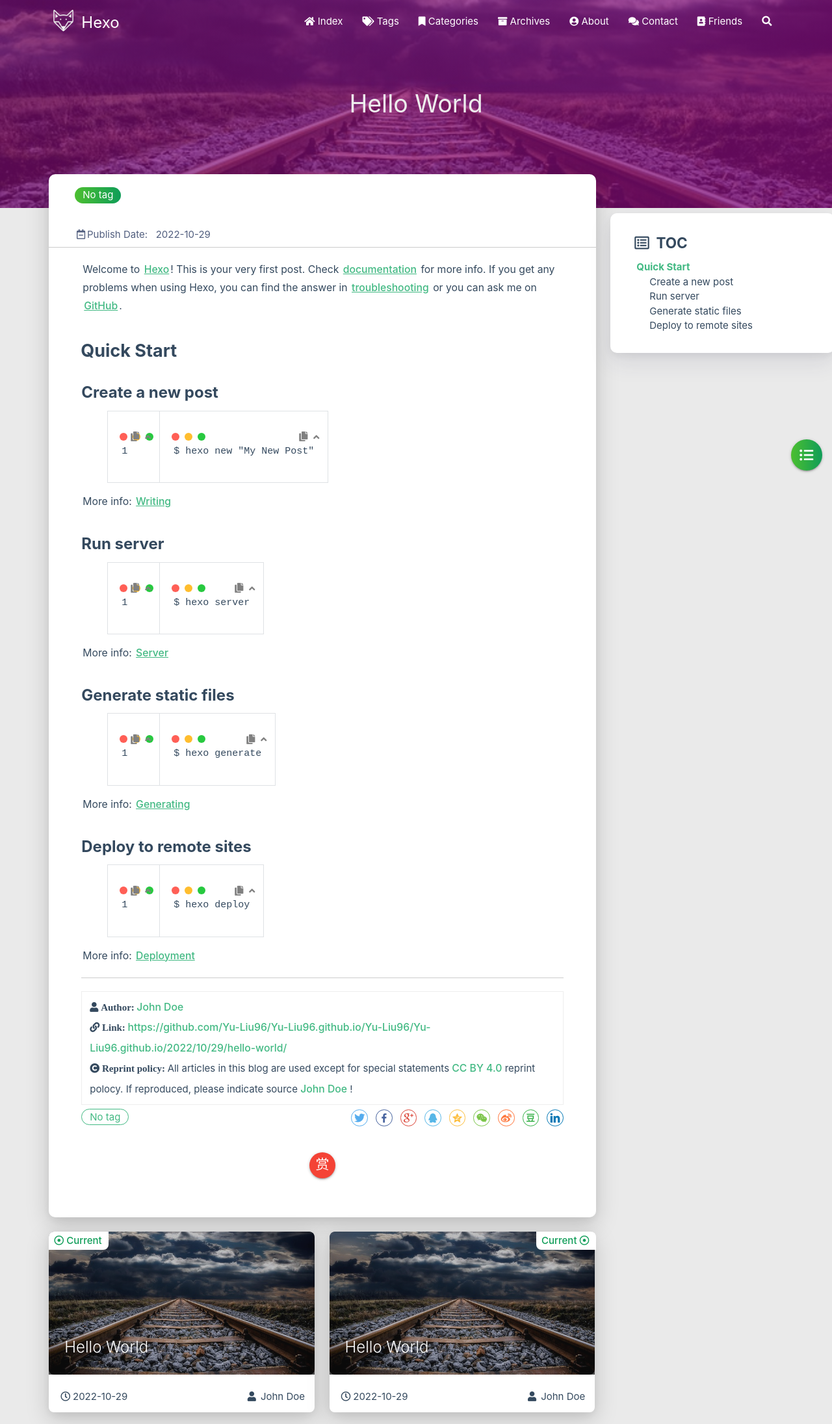
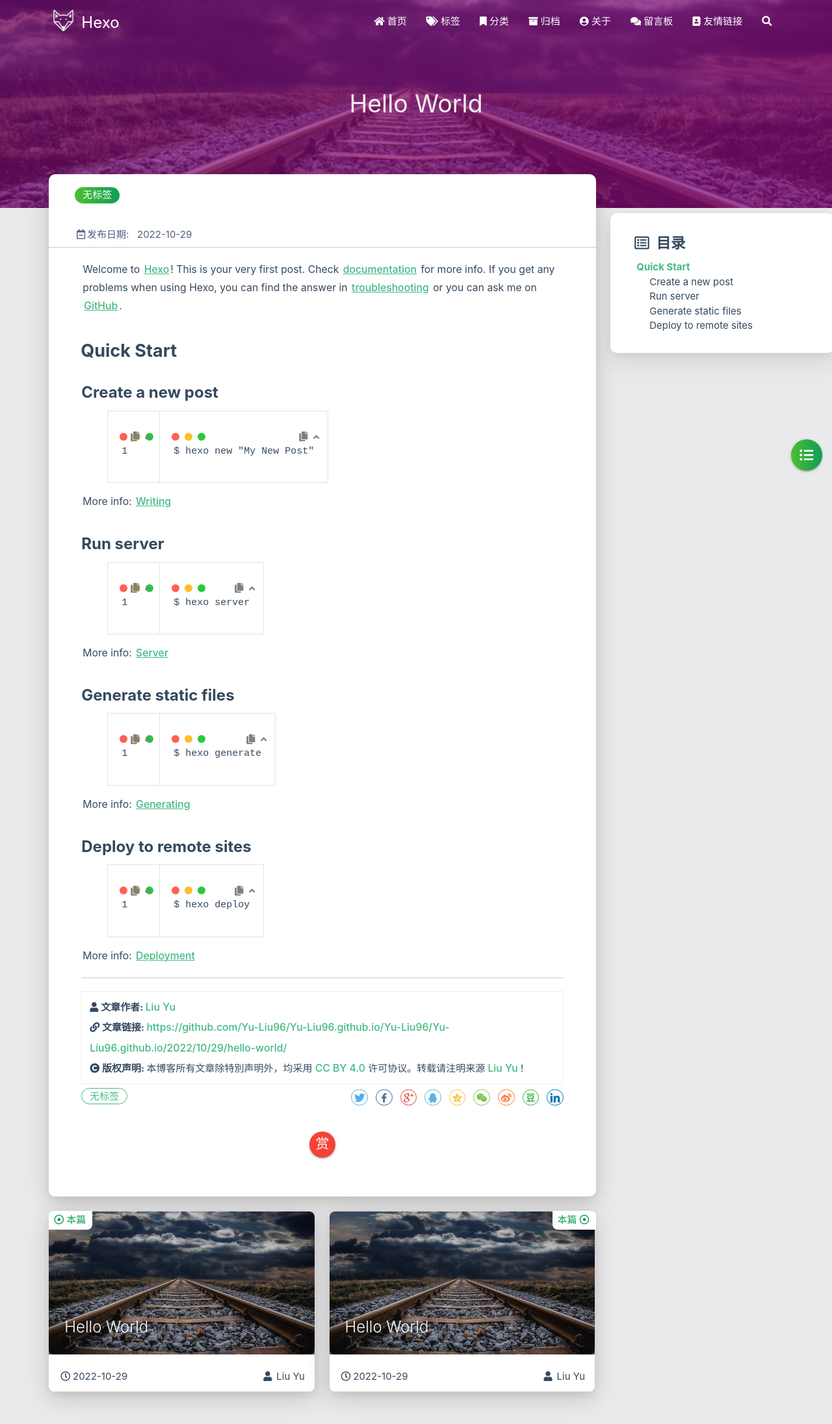
Before and after one commit to Yu-Liu96/Yu-Liu96.github.io, a plain HTML site: page 2022/10/29/hello-world/index.html in a window 1280 px wide. Shown: the top 2191 px of the page at 65% size. Drawn offline with Linux system fonts and the light colour scheme; some packages are replaced by stand-ins of ours; files that its build step writes are made by us from their sources; no server answers; a script that the page names is missing; files whose address does not match are found by name.

Commit message:
Site updated: 2022-10-29 18:37:09

```diff
--- a/2022/10/29/hello-world/index.html
+++ b/2022/10/29/hello-world/index.html
@@ -1,5 +1,5 @@
 <!DOCTYPE HTML>
-<html lang="en">
+<html lang="zh-CN">
 
 
 <head>
@@ -57,7 +57,7 @@
 
       <i class="fas fa-home" style="zoom: 0.6;"></i>
 
-      <span>Index</span>
+      <span>首页</span>
     </a>
 
   </li>
@@ -68,7 +68,7 @@
 
       <i class="fas fa-tags" style="zoom: 0.6;"></i>
 
-      <span>Tags</span>
+      <span>标签</span>
     </a>
 
   </li>
@@ -79,7 +79,7 @@
 
       <i class="fas fa-bookmark" style="zoom: 0.6;"></i>
 
-      <span>Categories</span>
+      <span>分类</span>
     </a>
 
   </li>
@@ -90,7 +90,7 @@
 
       <i class="fas fa-archive" style="zoom: 0.6;"></i>
 
-      <span>Archives</span>
+      <span>归档</span>
     </a>
 
   </li>
@@ -101,7 +101,7 @@
 
       <i class="fas fa-user-circle" style="zoom: 0.6;"></i>
 
-      <span>About</span>
+      <span>关于</span>
     </a>
 
   </li>
@@ -112,7 +112,7 @@
 
       <i class="fas fa-comments" style="zoom: 0.6;"></i>
 
-      <span>Contact</span>
+      <span>留言板</span>
     </a>
 
   </li>
@@ -123,14 +123,14 @@
 
       <i class="fas fa-address-book" style="zoom: 0.6;"></i>
 
-      <span>Friends</span>
+      <span>友情链接</span>
     </a>
 
   </li>
 
   <li>
     <a href="#searchModal" class="modal-trigger waves-effect waves-light">
-      <i id="searchIcon" class="fas fa-search" title="Search" style="zoom: 0.85;"></i>
+      <i id="searchIcon" class="fas fa-search" title="搜索" style="zoom: 0.85;"></i>
     </a>
   </li>
 </ul>
@@ -160,7 +160,7 @@
 
 			    <i class="fa-fw fas fa-home"></i>
 
-			Index
+			首页
 		</a>
 
         </li>
@@ -171,7 +171,7 @@
 
 			    <i class="fa-fw fas fa-tags"></i>
 
-			Tags
+			标签
 		</a>
 
         </li>
@@ -182,7 +182,7 @@
 
 			    <i class="fa-fw fas fa-bookmark"></i>
 
-			Categories
+			分类
 		</a>
 
         </li>
@@ -193,7 +193,7 @@
 
 			    <i class="fa-fw fas fa-archive"></i>
 
-			Archives
+			归档
 		</a>
 
         </li>
@@ -204,7 +204,7 @@
 
 			    <i class="fa-fw fas fa-user-circle"></i>
 
-			About
+			关于
 		</a>
 
         </li>
@@ -215,7 +215,7 @@
 
 			    <i class="fa-fw fas fa-comments"></i>
 
-			Contact
+			留言板
 		</a>
 
         </li>
@@ -226,7 +226,7 @@
 
 			    <i class="fa-fw fas fa-address-book"></i>
 
-			Friends
+			友情链接
 		</a>
 
         </li>
@@ -430,7 +430,7 @@
                 <div class="col s7">
 
                           <div class="article-tag">
-                            <span class="chip bg-color">No tag</span>
+                            <span class="chip bg-color">无标签</span>
                           </div>
 
                 </div>
@@ -442,7 +442,7 @@
             <div class="post-info">
 
                 <div class="post-date info-break-policy">
-                    <i class="far fa-calendar-minus fa-fw"></i>Publish Date:&nbsp;&nbsp;
+                    <i class="far fa-calendar-minus fa-fw"></i>发布日期:&nbsp;&nbsp;
                     2022-10-29
                 </div>
 
@@ -489,17 +489,17 @@
             <div class="reprint__author">
                 <span class="reprint-meta" style="font-weight: bold;">
                     <i class="fas fa-user">
-                        Author:
+                        文章作者:
                     </i>
                 </span>
                 <span class="reprint-info">
-                    <a href="/Yu-Liu96/Yu-Liu96.github.io/about" rel="external nofollow noreferrer">John Doe</a>
+                    <a href="/Yu-Liu96/Yu-Liu96.github.io/about" rel="external nofollow noreferrer">Liu Yu</a>
                 </span>
             </div>
             <div class="reprint__type">
                 <span class="reprint-meta" style="font-weight: bold;">
                     <i class="fas fa-link">
-                        Link:
+                        文章链接:
                     </i>
                 </span>
                 <span class="reprint-info">
@@ -509,14 +509,14 @@
             <div class="reprint__notice">
                 <span class="reprint-meta" style="font-weight: bold;">
                     <i class="fas fa-copyright">
-                        Reprint policy:
+                        版权声明:
                     </i>
                 </span>
                 <span class="reprint-info">
-                    All articles in this blog are used except for special statements
+                    本博客所有文章除特別声明外，均采用
                     <a href="https://creativecommons.org/licenses/by/4.0/deed.zh" rel="external nofollow noreferrer" target="_blank">CC BY 4.0</a>
-                    reprint polocy. If reproduced, please indicate source
-                    <a href="/Yu-Liu96/Yu-Liu96.github.io/about" target="_blank">John Doe</a>
+                    许可协议。转载请注明来源
+                    <a href="/Yu-Liu96/Yu-Liu96.github.io/about" target="_blank">Liu Yu</a>
                     !
                 </span>
             </div>
@@ -525,7 +525,7 @@
 
     <script async defer>
       document.addEventListener("copy", function (e) {
-        let toastHTML = '<span>Copied successfully, please follow the reprint policy of this article</span><button class="btn-flat toast-action" onclick="navToReprintStatement()" style="font-size: smaller">more</a>';
+        let toastHTML = '<span>复制成功，请遵循本文的转载规则</span><button class="btn-flat toast-action" onclick="navToReprintStatement()" style="font-size: smaller">查看</a>';
         M.toast({html: toastHTML})
       });
 
@@ -540,7 +540,7 @@
                 <div class="post-meta__tag-list" style="display: inline-block;">
 
                         <div class="article-tag">
-                            <span class="chip bg-color">No tag</span>
+                            <span class="chip bg-color">无标签</span>
                         </div>
 
                 </div>
@@ -710,7 +710,7 @@
 
         <div class="article col s12 m6" data-aos="fade-up" data-aos="fade-up">
             <div class="article-badge left-badge text-color">
-                <i class="far fa-dot-circle"></i>&nbsp;Current
+                <i class="far fa-dot-circle"></i>&nbsp;本篇
             </div>
             <div class="card">
                 <a href="/Yu-Liu96/Yu-Liu96.github.io/2022/10/29/hello-world/">
@@ -735,7 +735,7 @@
                         <span class="publish-author">
 
                             <i class="fas fa-user fa-fw"></i>
-                            John Doe
+                            Liu Yu
 
                         </span>
                     </div>
@@ -748,7 +748,7 @@
 
         <div class="article col s12 m6" data-aos="fade-up">
             <div class="article-badge right-badge text-color">
-                Current&nbsp;<i class="far fa-dot-circle"></i>
+                本篇&nbsp;<i class="far fa-dot-circle"></i>
             </div>
             <div class="card">
                 <a href="/Yu-Liu96/Yu-Liu96.github.io/2022/10/29/hello-world/">
@@ -773,7 +773,7 @@
                         <span class="publish-author">
 
                             <i class="fas fa-user fa-fw"></i>
-                            John Doe
+                            Liu Yu
 
                         </span>
                     </div>
@@ -811,7 +811,7 @@
     </div>
     <div id="toc-aside" class="expanded col l3 hide-on-med-and-down">
         <div class="toc-widget card" style="background-color: white;">
-            <div class="toc-title"><i class="far fa-list-alt"></i>&nbsp;&nbsp;TOC</div>
+            <div class="toc-title"><i class="far fa-list-alt"></i>&nbsp;&nbsp;目录</div>
             <div id="toc-content"></div>
         </div>
     </div>
@@ -972,7 +972,7 @@
                 <span id="year">2019-2022</span>
 
             <span id="year">2019</span>
-            <a href="/Yu-Liu96/Yu-Liu96.github.io/about" target="_blank">John Doe</a>
+            <a href="/Yu-Liu96/Yu-Liu96.github.io/about" target="_blank">Liu Yu</a>
             |&nbsp;Powered by&nbsp;<a href="https://hexo.io/" target="_blank">Hexo</a>
             |&nbsp;Theme&nbsp;<a href="https://github.com/blinkfox/hexo-theme-matery" target="_blank">Matery</a>
             <br>
@@ -1040,8 +1040,8 @@
 <div id="searchModal" class="modal">
     <div class="modal-content">
         <div class="search-header">
-            <span class="title"><i class="fas fa-search"></i>&nbsp;&nbsp;Search</span>
-            <input type="search" id="searchInput" name="s" placeholder="Please enter a search keyword"
+            <span class="title"><i class="fas fa-search"></i>&nbsp;&nbsp;搜索</span>
+            <input type="search" id="searchInput" name="s" placeholder="请输入搜索的关键字"
                    class="search-input">
         </div>
         <div id="searchResult"></div>
```
Also changed, not shown: archives/2022/10/index.html (+25 -25 lines), archives/2022/index.html (+25 -25 lines), archives/index.html (+25 -25 lines), index.html (+21 -21 lines).
